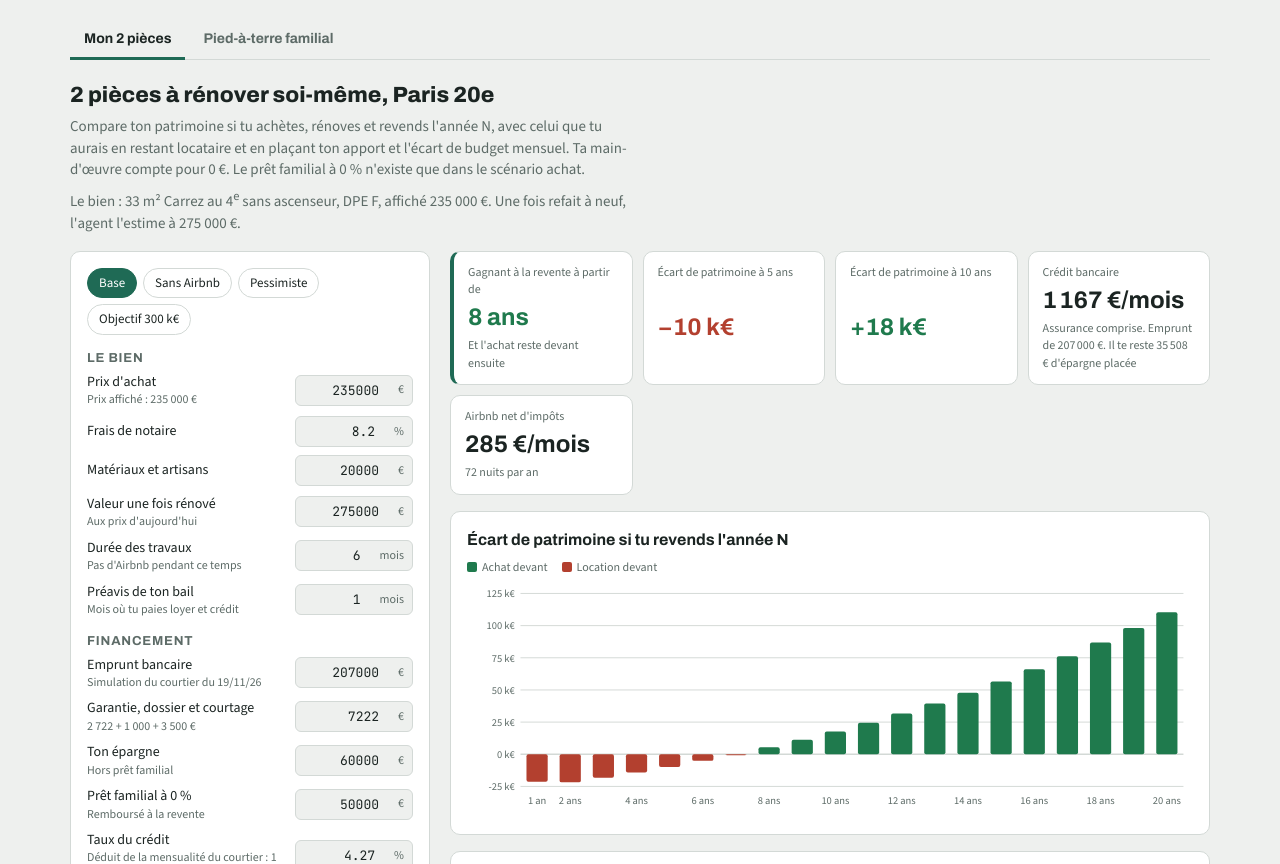
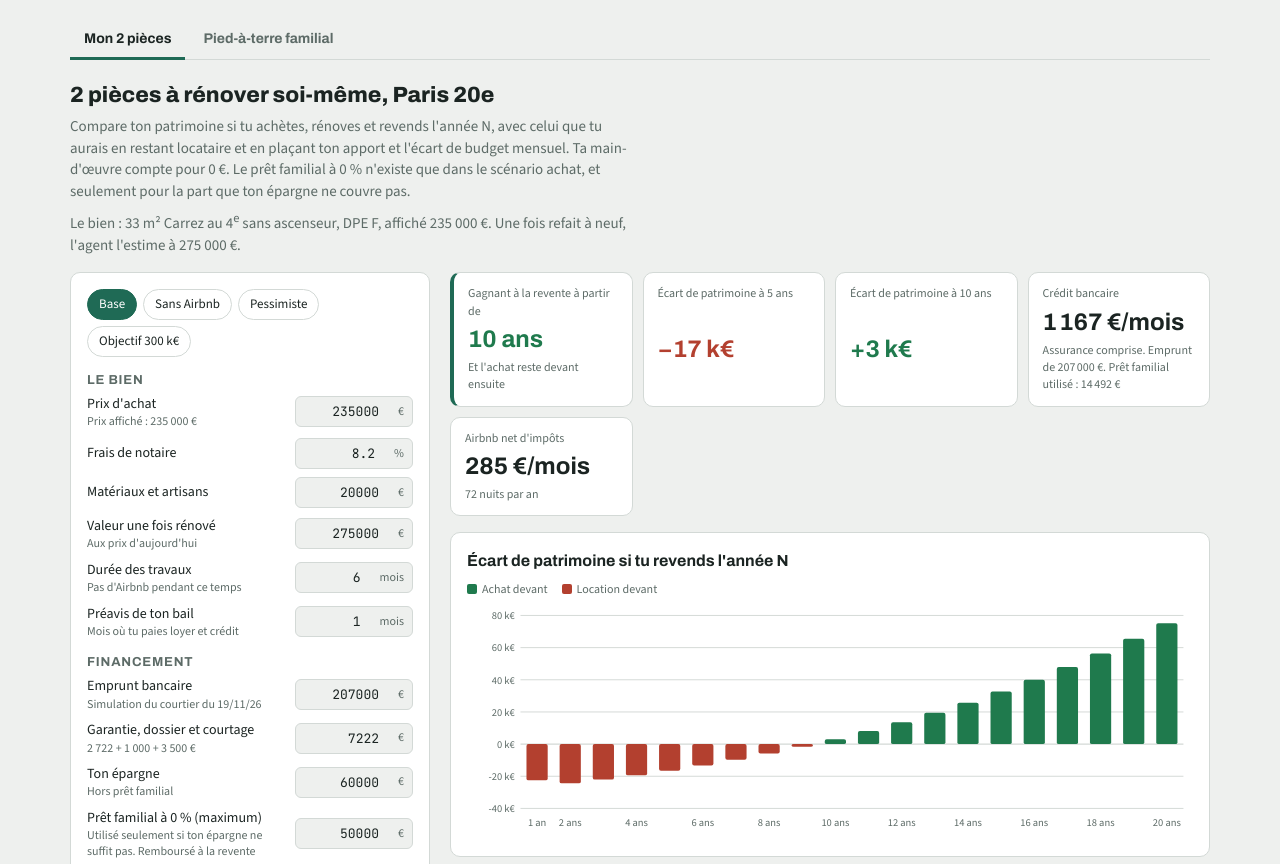
Before and after one commit to anaelle-s/simulateur-achat-location, a plain HTML site: page index.html in a window 1280 px wide. Shown: the part 65-929 px from the top of the page. Drawn offline with nearby package versions, Linux system fonts and the light colour scheme.

Commit message:
Mon 2 pièces : prêt familial utilisé seulement pour la part que l'épargne ne couvre pas
Co-Authored-By: Claude Opus 5.5 <noreply@anthropic.com>
Claude-Session: https://claude.ai/code/session_014BSgaXqZpNeusxY1UtZuTj

```diff
--- a/index.html
+++ b/index.html
@@ -117,7 +117,7 @@ td:first-child, th:first-child { text-align: left; }
   <section class="tab" id="tab-rp">
   <div class="intro">
     <h2 class="tab-title">2 pièces à rénover soi-même, Paris 20e</h2>
-    <p>Compare ton patrimoine si tu achètes, rénoves et revends l'année N, avec celui que tu aurais en restant locataire et en plaçant ton apport et l'écart de budget mensuel. Ta main-d'œuvre compte pour 0 €. Le prêt familial à 0 % n'existe que dans le scénario achat.</p>
+    <p>Compare ton patrimoine si tu achètes, rénoves et revends l'année N, avec celui que tu aurais en restant locataire et en plaçant ton apport et l'écart de budget mensuel. Ta main-d'œuvre compte pour 0 €. Le prêt familial à 0 % n'existe que dans le scénario achat, et seulement pour la part que ton épargne ne couvre pas.</p>
     <p style="margin-top:6px">Le bien : 33 m² Carrez au 4<sup>e</sup> sans ascenseur, DPE F, affiché 235 000 €. Une fois refait à neuf, l'agent l'estime à 275 000 €.</p>
   </div>
 
@@ -143,7 +143,7 @@ td:first-child, th:first-child { text-align: left; }
         <div class="field"><label for="emprunt">Emprunt bancaire<small>Simulation du courtier du 19/11/26</small></label><div class="num"><input id="emprunt" type="number" step="1000"><span>€</span></div></div>
         <div class="field"><label for="frais_bancaires">Garantie, dossier et courtage<small>2 722 + 1 000 + 3 500 €</small></label><div class="num"><input id="frais_bancaires" type="number" step="100"><span>€</span></div></div>
         <div class="field"><label for="epargne">Ton épargne<small>Hors prêt familial</small></label><div class="num"><input id="epargne" type="number" step="1000"><span>€</span></div></div>
-        <div class="field"><label for="pret_familial">Prêt familial à 0 %<small>Remboursé à la revente</small></label><div class="num"><input id="pret_familial" type="number" step="1000"><span>€</span></div></div>
+        <div class="field"><label for="pret_familial">Prêt familial à 0 % (maximum)<small>Utilisé seulement si ton épargne ne suffit pas. Remboursé à la revente</small></label><div class="num"><input id="pret_familial" type="number" step="1000"><span>€</span></div></div>
         <div class="field"><label for="taux">Taux du crédit<small>Déduit de la mensualité du courtier : 1 167 € assurance comprise</small></label><div class="num"><input id="taux" type="number" step="0.05"><span>%</span></div></div>
         <div class="field"><label for="assur">Assurance emprunteur</label><div class="num"><input id="assur" type="number" step="0.05"><span>%/an</span></div></div>
         <div class="field"><label for="duree">Durée du crédit</label><div class="num"><input id="duree" type="number" step="1"><span>ans</span></div></div>
@@ -344,10 +344,10 @@ function simulate(q, years) {
   pct.forEach(k => p[k] = q[k] / 100);
   const rm = p.taux / 12, n = p.duree * 12;
   const coutInitial = p.prix * (1 + p.frais_notaire) + p.frais_bancaires + p.materiaux;
-  const cash = p.epargne + p.pret_familial;
-  const besoin = coutInitial - p.emprunt;
-  const manque = Math.max(0, besoin - cash);   // complément emprunté si l'épargne ne suffit pas
-  const reste = Math.max(0, cash - besoin);    // épargne qui reste placée après l'achat
+  const besoin = coutInitial - p.emprunt;                                   // à payer de ta poche
+  const familial = Math.min(p.pret_familial, Math.max(0, besoin - p.epargne)); // prêt familial réellement utilisé
+  const manque = Math.max(0, besoin - p.epargne - familial);                // complément emprunté à la banque
+  const reste = Math.max(0, p.epargne - besoin);                            // épargne qui reste placée
   const emprunt = Math.max(0, p.emprunt + manque);
   const mens = emprunt > 0 ? (rm > 0 ? emprunt * rm / (1 - Math.pow(1 + rm, -n)) : emprunt / n) : 0;
   const assurM = emprunt * p.assur / 12;
@@ -383,11 +383,11 @@ function simulate(q, years) {
     if (m % 12 === 0) {
       const venteNette = valeur * (1 - p.frais_revente);
       const ira = crd > 0 ? Math.min(0.03 * crd, 6 * crd * rm) : 0;
-      const achat = venteNette - crd - ira - p.pret_familial + potAchat;
+      const achat = venteNette - crd - ira - familial + potAchat;
       out.push({ an: m / 12, achat, loc: potLoc, ecart: achat - potLoc, coutAchat, loyer, crd });
     }
   }
-  return { rows: out, emprunt, mens, assurM, airbnbM, reste, manque, besoin };
+  return { rows: out, emprunt, mens, assurM, airbnbM, reste, manque, besoin, familial };
 }
 
 function pointMort(rows) {
@@ -461,7 +461,8 @@ function render() {
   set("t_e5", rows[4].ecart); set("t_e10", rows[9].ecart);
   document.getElementById("t_mens").textContent = fmt(res.mens + res.assurM) + "/mois";
   document.getElementById("t_emprunt").textContent = "Assurance comprise. Emprunt de " + fmt(res.emprunt) +
-    (res.manque > 0 ? " (dont " + fmt(res.manque) + " de complément)" : ". Il te reste " + fmt(res.reste) + " d'épargne placée");
+    (res.manque > 0 ? " (dont " + fmt(res.manque) + " de complément)" : "") +
+    (res.familial > 0 ? ". Prêt familial utilisé : " + fmt(res.familial) : ". Prêt familial inutile, il te reste " + fmt(res.reste) + " d'épargne");
   document.getElementById("t_airbnb").textContent = fmt(res.airbnbM) + "/mois";
   const nuits = Math.min(p.nuits_mois * 12, p.plafond_nuits);
   document.getElementById("t_airbnb_sub").textContent = nuits + " nuits par an" + (p.nuits_mois * 12 > p.plafond_nuits ? " (plafonné)" : "");
```
